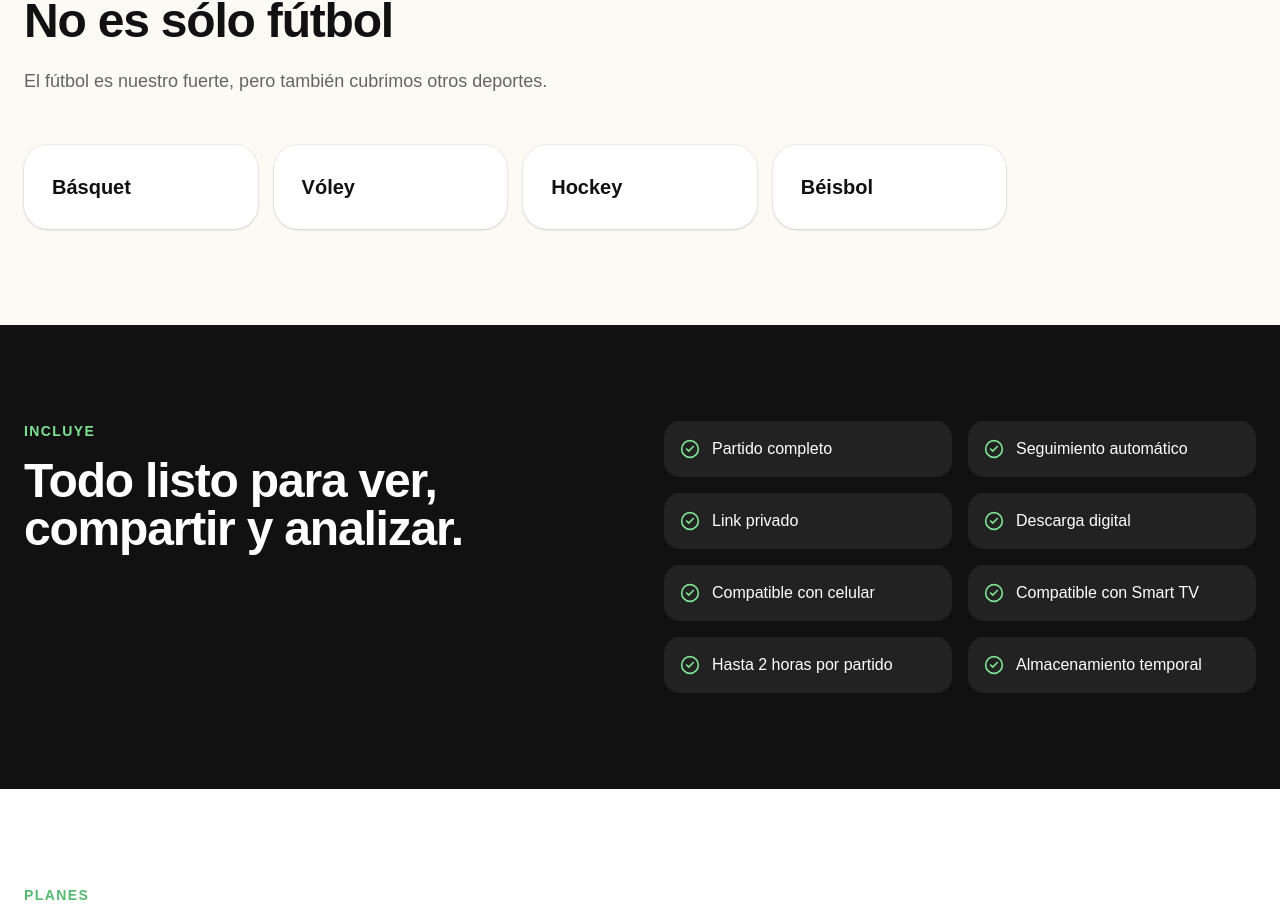
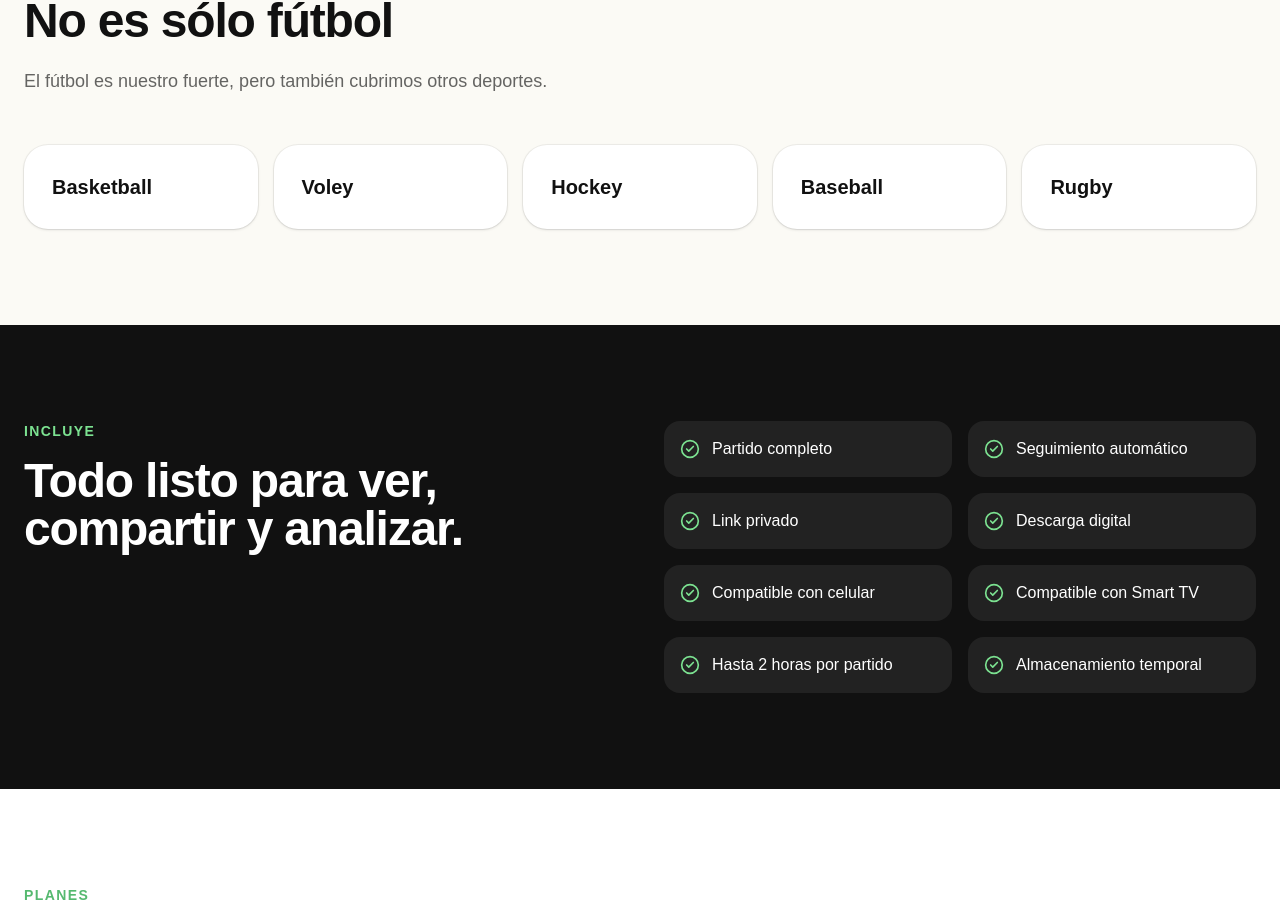
Before and after one commit to alanantar-stack/matchvision, a Next.js app: page / in a window 1280 px wide. Shown: the part 1702-2626 px from the top of the page. Built offline with nearby package versions, Linux system fonts and the light colour scheme.

Commit message:
Update website title

```diff
--- a/app/page.tsx
+++ b/app/page.tsx
@@ -50,7 +50,7 @@ const plans = [
   },
 ];
 
-const sports = ["Básquet", "Vóley", "Hockey", "Béisbol"];
+const sports = ["Basketball", "Voley", "Hockey", "Baseball" ,"Rugby"];
 
 export default function Home() {
   return (
```
